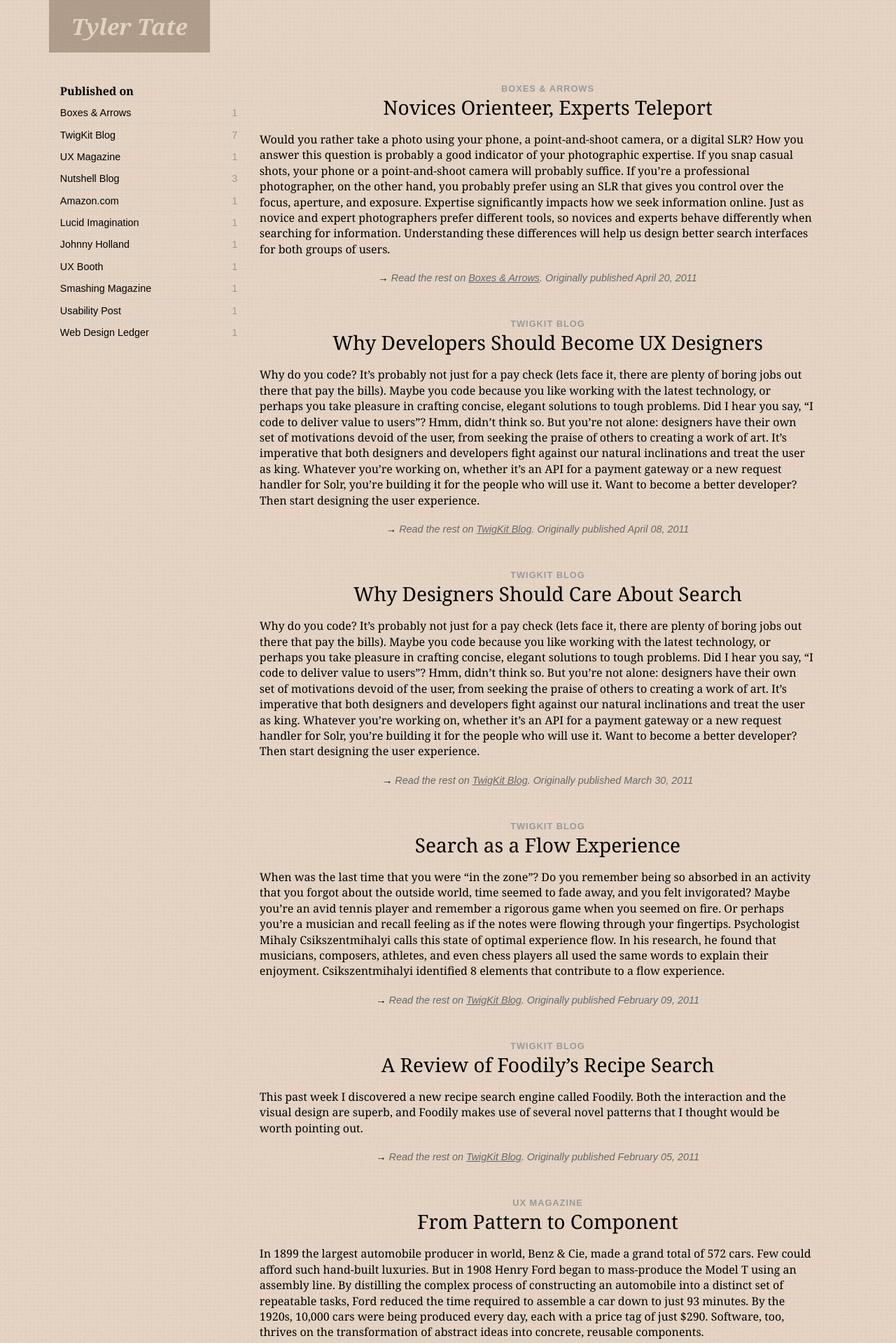
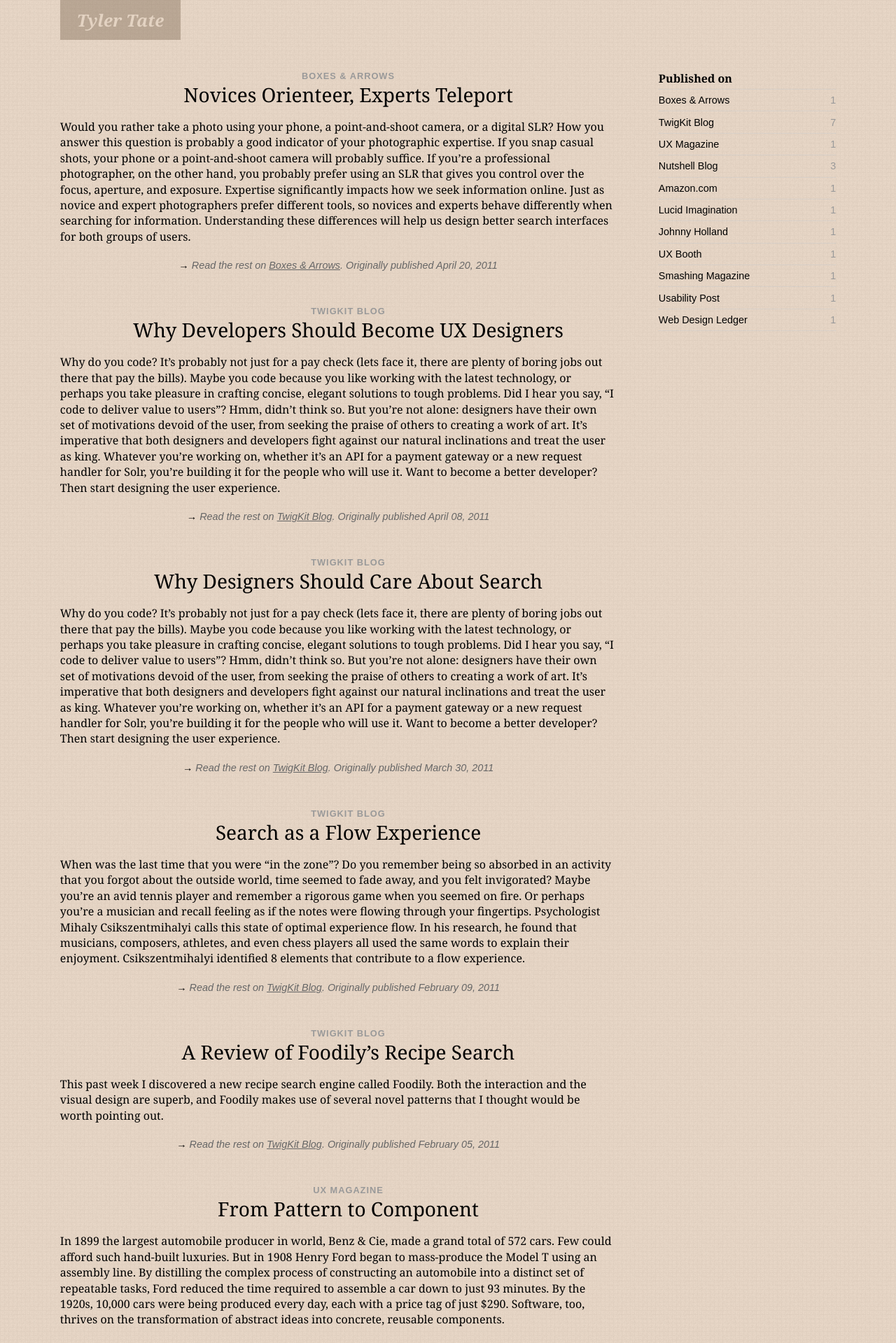
Before and after one commit to SeriouslyInc/tylertate, a Jekyll site: the page built from index.html, in a window 1280 px wide. Shown: the top 1919 px of the page at 70% size. Built offline with Jekyll 4.4.1, drawn with Linux system fonts in a browser that asks for light colours; nearby versions of some CDN libraries.

Commit message:
right sidebar

```diff
--- a/_includes/header.html
+++ b/_includes/header.html
@@ -1,3 +1,5 @@
 <header id="top">
-	<h1>Tyler Tate</h1>
+	<section>
+		<h1>Tyler Tate</h1>
+	</section>
 </header>
--- a/index.html
+++ b/index.html
@@ -5,10 +5,6 @@ bodyId: home
 ---
 
 <section id="writing">
-	<aside>
-		<h4>Published on</h4>
-		<ul id="publisher"></ul>
-	</aside>
 	<section id="articles">
 		{% for post in site.categories.blog %}
 			<article id="{{ post.date | date: "%B-%d-%Y" }}" data-publisher="{{ post.publisher }}" >
@@ -39,6 +35,10 @@ bodyId: home
 			</article>
 		{% endfor %}
 	</section>
+	<aside>
+		<h4>Published on</h4>
+		<ul id="publisher"></ul>
+	</aside>
 </section>
 
 <section id="speaking" style="display: none;">
--- a/resources/css/main.css
+++ b/resources/css/main.css
@@ -46,19 +46,25 @@ header#top {
   margin: 0 auto;
   margin-bottom: 1.5em;
 }
-header#top h1 {
+header#top section {
+  display: inline;
+  float: left;
+  width: 97.22222222222221%;
+  margin: 0 1.3888888888888888%;
+}
+header#top section h1 {
   float: left;
   font-style: italic;
   padding: 0.5em 1em;
   color: #e4d4c2;
   background-color: #634d36;
-  opacity: 0.4;
-  filter: alpha "(opacity = 0.4)";
+  opacity: 0.33;
+  filter: alpha "(opacity = 0.33)";
   -webkit-transition: opacity 0.2s ease-out;
 }
-header#top h1:hover {
-  opacity: 0.66;
-  filter: alpha "(opacity = 0.66)";
+header#top section h1:hover {
+  opacity: 0.5;
+  filter: alpha "(opacity = 0.5)";
 }
 header#top p#tagline {
   display: inline;
```
Also changed, not shown: resources/css/main.less (+6 -2 lines).
